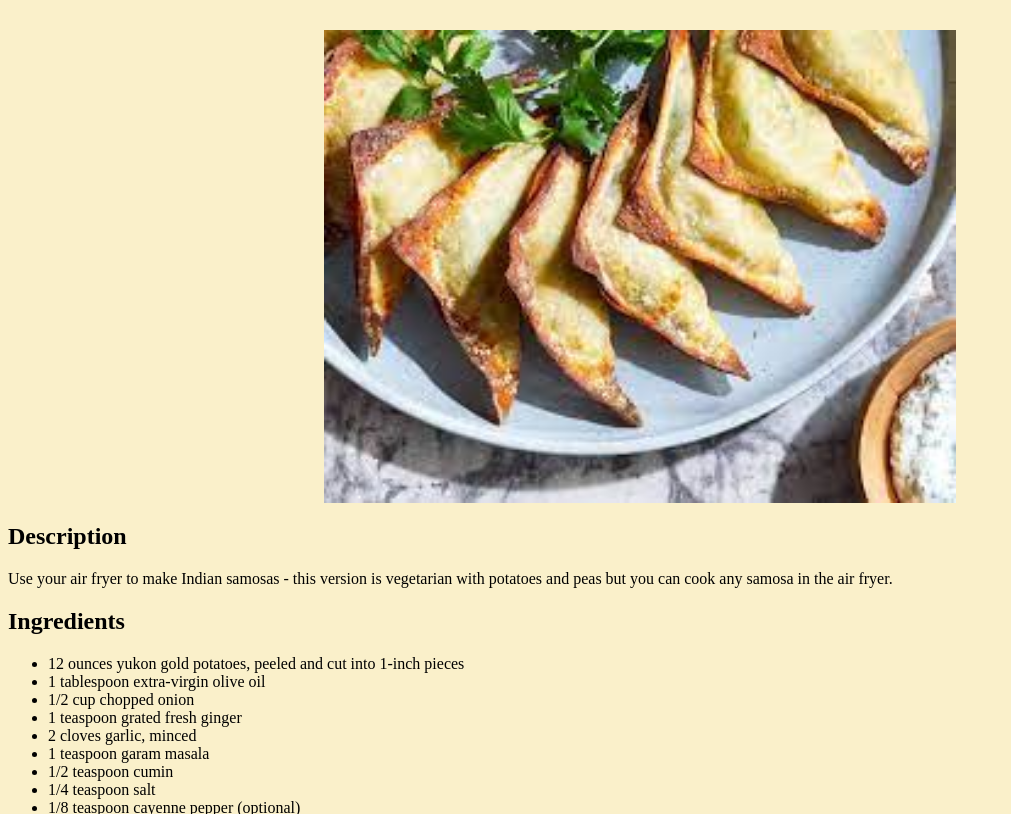
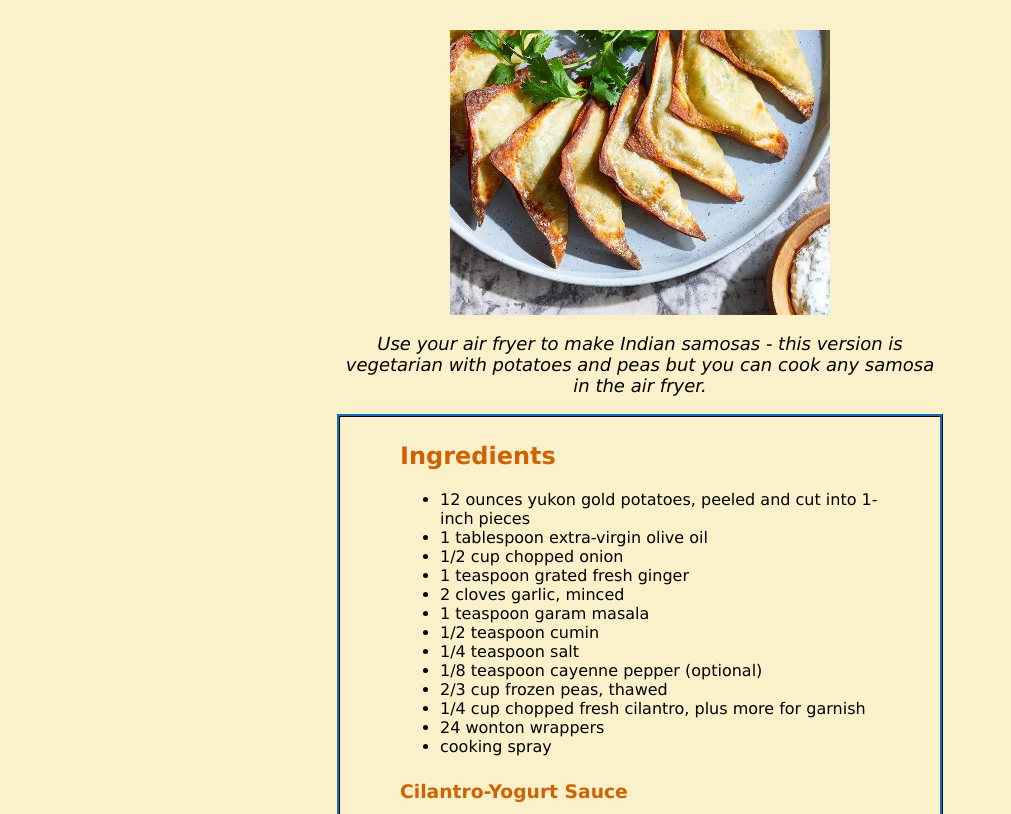
Before and after one commit to pankopoptart/odin-recipes, a plain HTML site: page recipes/air-fryer-samosas.html in a window 1280 px wide. Shown: the part 95-909 px from the top of the page, without its empty margins (0-1011 px from the left). Drawn offline with Linux system fonts and the light colour scheme.

Commit message:
Update style of recipe pages and add new image
Replaced samosas image with a better quality one. Updated styling for
all 3 recipe pages.

```diff
--- a/recipes/air-fryer-samosas.html
+++ b/recipes/air-fryer-samosas.html
@@ -8,15 +8,13 @@
 <body>
     <h1>Air Fryer Samosas</h1>
 
-    <img src="../images/samosas.jpeg" alt="Air fryer samosas" class="center">
-
-    <h2>Description</h2>
+    <img src="../images/samosas.jpg" alt="Air fryer samosas" class="recipe-image">
 
     <p>Use your air fryer to make Indian samosas - this version is vegetarian
         with potatoes and peas but you can cook any samosa in the air fryer.</p>
-
+    <div>
     <h2>Ingredients</h2>
-      <ul>
+      <ul class="ingredients"" >
         <li>12 ounces yukon gold potatoes, peeled and cut into 1-inch pieces</li>
         <li>1 tablespoon extra-virgin olive oil</li>
         <li>1/2 cup chopped onion</li>
@@ -33,7 +31,7 @@
       </ul>
 
     <h3>Cilantro-Yogurt Sauce</h3>
-      <ul>
+      <ul class="ingredients">
         <li>3/4 cup whole-milk Greek-style yogurt</li>
         <li>1/3 cup chopped fresh cilantro, plus more for garnish</li>
         <li>1 teaspoon lime zest</li>
@@ -42,9 +40,11 @@
         <li>1 pinch salt</li>
         <li>1 pinch freshly ground black pepper</li>
       </ul>
-
+    </div>
+    <br>
+    <div>
     <h2>Steps</h2>
-      <ol>
+      <ol class="recipe-steps">
         <li>Add potatoes to a small saucepan and cover with salted water; bring to a boil over high heat. Reduce heat and simmer 10 minutes or until fork-tender. Drain and transfer potatoes to a bowl;
             mash until mostly smooth with a few small chunks remaining.</li>
         <li>In the same saucepan, heat oil over medium heat. Add onion and cook, stirring occasionally, until tender, 3 to 4 minutes. Stir in ginger and garlic; cook until fragrant, about 30 seconds. Add garam masala, cumin, salt, and (if using) cayenne; cook about 30 seconds more. Stir in mashed potatoes and peas;
@@ -61,5 +61,6 @@
             Chill, covered, up to 5 days. </li>
         <li>Serve samosas with cilantro-yogurt sauce. Garnish with additional cilantro.</li>
       </ol>
+    </div>
 </body>
 </html>
--- a/style.css
+++ b/style.css
@@ -11,7 +11,34 @@ h1 {
     width: 100%;
 }
 
+h2 {
+    font-family: Verdana, Geneva, Tahoma, sans-serif;
+    color: #cf6202;
+    margin-left: 60px;
+    margin-right: 60px;
+    margin-top: 25px;
+}
+
+h3 {
+    font-family: Verdana, Geneva, Tahoma, sans-serif;
+    color: #cf6202;
+    margin-left: 60px;
+    margin-right: 60px;
+}
+
+p {
+    display: block;
+    width: 600px;
+    margin-left: auto;
+    margin-right: auto;
+    font-family: Verdana, Geneva, Tahoma, sans-serif;
+    font-style: italic;
+    font-size: 18px;
+    text-align: center;
+}
+
 .recipe-list {
+    display: block;
     list-style: none;
     font-family: Verdana, Geneva, Tahoma, sans-serif;
     font-weight: 400;
@@ -20,14 +47,27 @@ h1 {
     color: #EE964B;
 }
 
-img {
-    width: 400px;
-    height: auto;
+.ingredients,
+.recipe-steps {
+    display: block;
+    font-family: Verdana, Geneva, Tahoma, sans-serif;
+    margin-left: 60px;
+    margin-right: 60px;
+    margin-bottom: 25px;
 }
 
-.center {
+div {
+    border-style: ridge;
+    border-color: #0D3B66;
+    width: 600px;
+    height: auto;
+    margin-left: auto;
+    margin-right: auto;
+}
+
+.recipe-image {
     display: block;
     margin-left: auto;
     margin-right: auto;
-    width: 50%;
+    width: 30%;
 }
```
Also changed, not shown: recipes/banana-cream-pie.html (+9 -8 lines), recipes/eggplant-lasagna.html (+9 -10 lines), images/samosas.jpeg (deleted), images/samosas.jpg (added).
